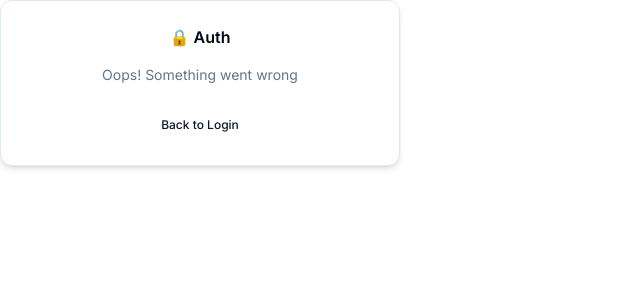
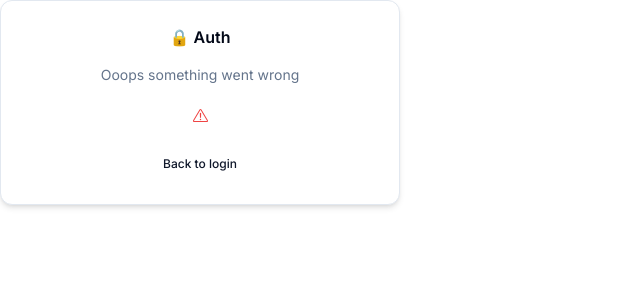
Before and after one commit to thadeus47/next-auth, a Next.js app: page /auth/error in a window 1280 px wide. Shown: the top 300 px of the page, without its empty margins (0-640 px from the left). Built offline with nearby package versions, Linux system fonts and the light colour scheme.

Commit message:
error page update

```diff
--- a/components/auth/error-card.tsx
+++ b/components/auth/error-card.tsx
@@ -1,21 +1,17 @@
-import { Header } from "@/components/auth/header";
-import { BackButton } from "@/components/auth/back-button";
-import { Card,CardFooter,CardHeader } from "@/components/ui/card";
+
+import { CardWrapper } from "@/components/auth/card-wrapper";
+import { ExclamationTriangleIcon } from "@radix-ui/react-icons";
 
 export const ErrorCard = ({ }) => {
     return (
-        <Card className="w-[400px] shadow-md">
-            <CardHeader>
-                <Header
-                    label="Oops! Something went wrong"
-                />
-            </CardHeader>
-            <CardFooter>
-                <BackButton
-                    label="Back to Login"
-                    href="/auth/login"
-                />
-            </CardFooter>
-        </Card>
+        <CardWrapper
+           headerLabel="Ooops something went wrong"
+           backButtonHref="/auth/login"
+           backButtonLabel="Back to login"
+        >
+     <div className="w-full flex justify-center items-center">
+        <ExclamationTriangleIcon  className="text-destructive"/>
+     </div>
+        </CardWrapper>
     )
 }
```
